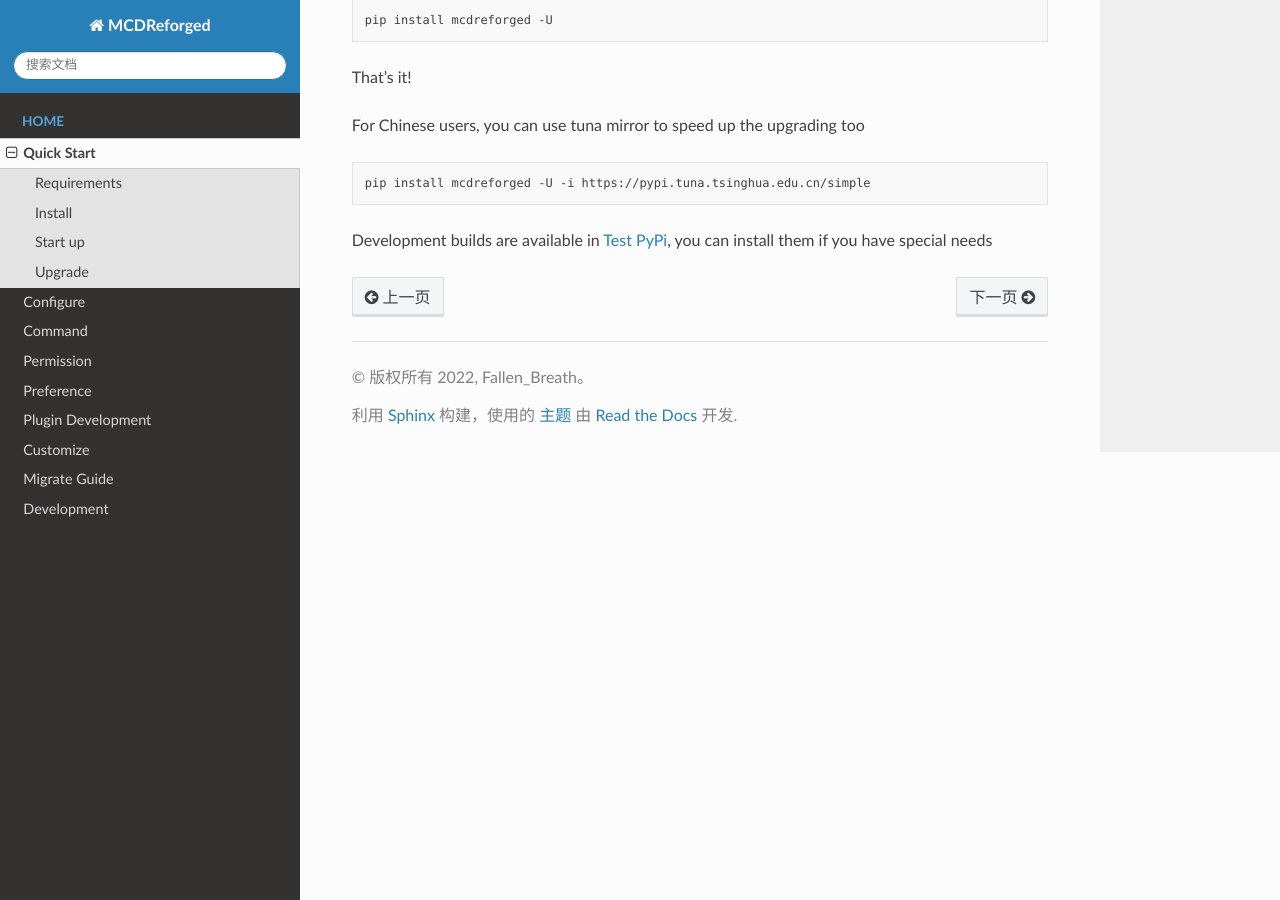
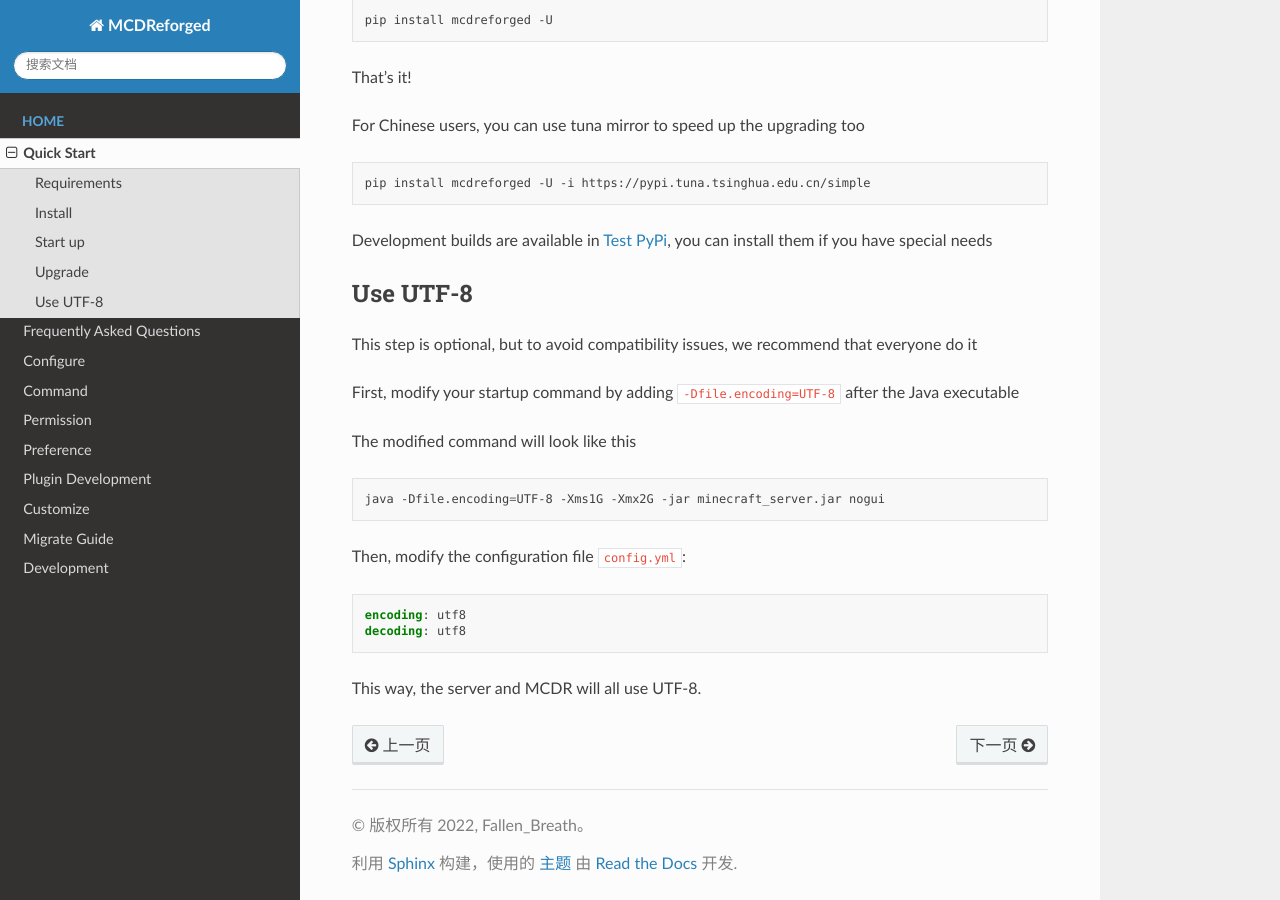
Before and after one commit to MCDReforged/MCDReforged, a Sphinx documentation site: the page built from docs/source/quick_start.rst, in a window 1280 px wide and 900 px high, scrolled down 1463 px. Built offline with Sphinx 7.4.7 and the Read the Docs theme 2.0.0, drawn with Linux system fonts in a browser that asks for light colours.

Commit message:
添加 FAQ 和 UTF-8 相关内容

```diff
--- a/docs/source/index.rst
+++ b/docs/source/index.rst
@@ -12,6 +12,7 @@ This is the official documentation for `MCDReforged <https://github.com/Fallen-B
    :caption: Home
 
    Quick Start<quick_start.rst>
+   Frequently Asked Questions<faq.rst>
    Configure<configure.rst>
    Command<command.rst>
    Permission<permission.rst>
--- a/docs/source/quick_start.rst
+++ b/docs/source/quick_start.rst
@@ -75,3 +75,25 @@ For Chinese users, you can use tuna mirror to speed up the upgrading too
     pip install mcdreforged -U -i https://pypi.tuna.tsinghua.edu.cn/simple
 
 Development builds are available in `Test PyPi <https://test.pypi.org/project/mcdreforged/#history>`__, you can install them if you have special needs
+
+Use UTF-8
+---------
+
+This step is optional, but to avoid compatibility issues, we recommend that everyone do it
+
+First, modify your startup command by adding ``-Dfile.encoding=UTF-8`` after the Java executable
+
+The modified command will look like this
+
+.. code-block:: bash
+
+    java -Dfile.encoding=UTF-8 -Xms1G -Xmx2G -jar minecraft_server.jar nogui
+
+Then, modify the configuration file ``config.yml``:
+
+.. code-block:: yaml
+
+    encoding: utf8
+    decoding: utf8
+
+This way, the server and MCDR will all use UTF-8.
```
Also changed, not shown: docs/source/faq.rst (added, +39 -0 lines), 3 other files.
